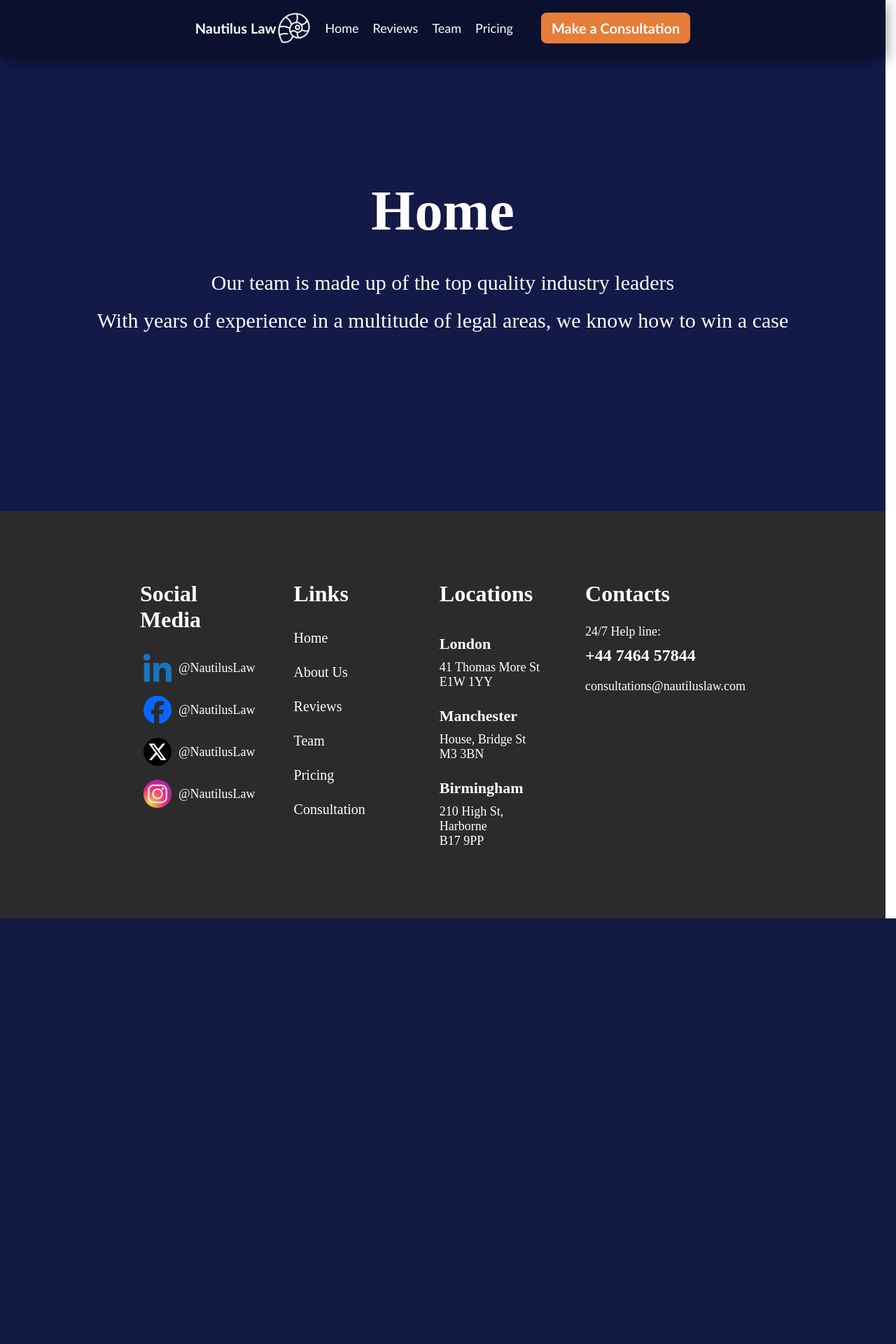
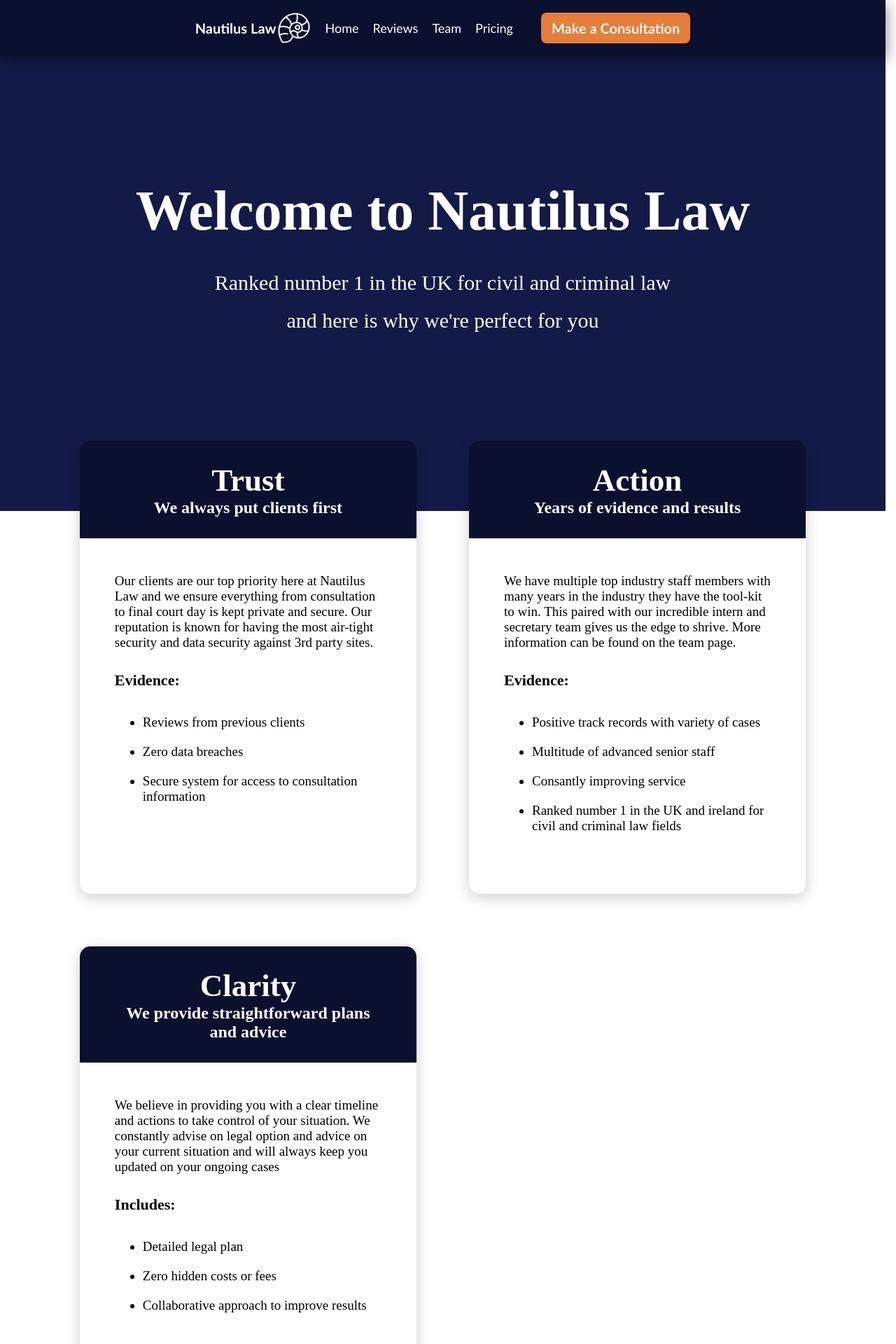
Before and after one commit to VerteyCode/SoftwareDevelopmentProject, a Django app: page / in a window 1280 px wide. Shown: the top 1920 px of the page at 70% size. Before the commit the page ends 1312 px from the top, so only its background shows below. Run offline with Django 5.2, Linux system fonts and the light colour scheme; some web fonts are replaced.

Commit message:
Made home page and removed Landing page

```diff
--- a/DjangoProject/urls.py
+++ b/DjangoProject/urls.py
@@ -25,6 +25,5 @@ urlpatterns = [
     path('review/', views.ReviewPage, name='ReviewPage'),
     path('team/', views.TeamPage, name='TeamPage'),
     path('pricing/', views.PricingPage, name='PricingPage'),
-    path('landing/', views.LandingPage, name='LandingPage'),
 
 ]
--- a/nautilus_app/views.py
+++ b/nautilus_app/views.py
@@ -49,6 +49,3 @@ def TeamPage(request):
 
 def PricingPage(request):
     return render(request, 'PricingPage.html')
-
-def LandingPage(request):
-    return render(request, 'LandingPage.html')
--- a/static/CSS/styles.css
+++ b/static/CSS/styles.css
@@ -614,3 +614,66 @@ body {
     font-weight: bold;
     text-align: end;
 }
+
+#Main-Container{
+    margin: 150px 9%;
+    margin-top: -100px;
+    margin-bottom: 150px;
+    display: grid;
+    grid-template-columns: repeat(auto-fit, minmax(450px, 1fr));
+    justify-content: center;
+    gap: 75px;
+}
+
+.Main-Box{
+    display: flex;
+    flex-direction: column;
+    box-shadow: 0 5px 20px rgba(0,0,0,0.2);
+    border-radius: 15px
+}
+
+
+.Main-Box-Header{
+    border-radius: 15px 15px 0 0;
+    background-color: #0A102E;
+    padding: 30px 50px;
+    text-align: center;
+    color: #ffffff;
+}
+
+.Main-Box-Body{
+    border-radius: 0 0 15px 15px;
+    padding: 50px;
+    flex: 1;
+    display: flex;
+    flex-direction: column;
+}
+
+.Main-Box-Title{
+    margin: 0;
+    font-size: 45px;
+    font-weight: bold;
+}
+
+.Main-Box-Type{
+    margin: 0;
+    font-size: 24px;
+    font-weight: bold;
+}
+
+.Main-Box-Info{
+    margin: 0 0 30px 0;
+    font-size: 19px;
+}
+
+.Main-Box-Includes{
+    margin: 0 0 20px 0;
+    font-size: 22px;
+    font-weight: bold;
+}
+
+.Main-Box-Points{
+    margin: 0 0 20px 0;
+    font-size: 19px;
+
+}
--- a/templates/ConsultationPage.html
+++ b/templates/ConsultationPage.html
@@ -9,7 +9,7 @@
 <body>
 <div class="NavBar">
     <div class="NavBar-Home">
-         <a href="{% url 'LandingPage' %}" >
+         <a href="{% url 'MainPage' %}" >
              Nautilus Law
              <img class="HomePageIcon" src="{% static 'images/homeButton.png' %}" alt="Home">
          </a>
@@ -117,7 +117,6 @@
     <div class="Footer-Column">
         <p class="Footer-Column-Title">Links</p>
         <a href="{% url 'MainPage' %}" >Home</a>
-        <a href="{% url 'LandingPage' %}" >About Us</a>
         <a href="{% url 'ReviewPage' %}" >Reviews</a>
         <a href="{% url 'TeamPage' %}" >Team</a>
         <a href="{% url 'PricingPage' %}" >Pricing</a>
--- a/templates/MainPage.html
+++ b/templates/MainPage.html
@@ -8,7 +8,7 @@
 <body>
 <div class="NavBar">
     <div class="NavBar-Home">
-         <a href="{% url 'LandingPage' %}" >
+         <a href="{% url 'MainPage' %}" >
              Nautilus Law
              <img class="HomePageIcon" src="{% static 'images/homeButton.png' %}" alt="Home">
          </a>
@@ -40,9 +40,57 @@
     </div>
 </div>
 <div class="Header">
-    <h1>Home</h1>
-    <p>Our team is made up of the top quality industry leaders</p>
-    <p>With years of experience in a multitude of legal areas, we know how to win a case</p>
+    <h1>Welcome to Nautilus Law</h1>
+    <p>Ranked number 1 in the UK for civil and criminal law</p>
+    <p>and here is why we're perfect for you</p>
+</div>
+<div id="Main-Container">
+    <div class="Main-Box">
+        <div class="Main-Box-Header">
+            <p class="Main-Box-Title">Trust</p>
+            <p class="Main-Box-Type">We always put clients first</p>
+        </div>
+        <div class="Main-Box-Body">
+            <p class="Main-Box-Info">Our clients are our top priority here at Nautilus Law and we ensure everything from consultation to final court day is kept private and secure. Our reputation is known for having the most air-tight security and data security against 3rd party sites.</p>
+            <p class="Main-Box-Includes">Evidence:</p>
+            <ul>
+                <li class="Main-Box-Points">Reviews from previous clients</li>
+                <li class="Main-Box-Points">Zero data breaches</li>
+                <li class="Main-Box-Points">Secure system for access to consultation information</li>
+            </ul>
+        </div>
+    </div>
+    <div class="Main-Box">
+        <div class="Main-Box-Header">
+            <p class="Main-Box-Title">Action</p>
+            <p class="Main-Box-Type">Years of evidence and results</p>
+        </div>
+        <div class="Main-Box-Body">
+            <p class="Main-Box-Info">We have multiple top industry staff members with many years in the industry they have the tool-kit to win. This paired with our incredible intern and secretary team gives us the edge to shrive. More information can be found on the team page.</p>
+            <p class="Main-Box-Includes">Evidence:</p>
+            <ul>
+                <li class="Main-Box-Points">Positive track records with variety of cases</li>
+                <li class="Main-Box-Points">Multitude of advanced senior staff</li>
+                <li class="Main-Box-Points">Consantly improving service</li>
+                <li class="Main-Box-Points">Ranked number 1 in the UK and ireland for civil and criminal law fields</li>
+            </ul>
+        </div>
+    </div>
+    <div class="Main-Box">
+        <div class="Main-Box-Header">
+            <p class="Main-Box-Title">Clarity</p>
+            <p class="Main-Box-Type">We provide straightforward plans and advice</p>
+        </div>
+        <div class="Main-Box-Body">
+            <p class="Main-Box-Info">We believe in providing you with a clear timeline and actions to take control of your situation. We constantly advise on legal option and advice on your current situation and will always keep you updated on your ongoing cases</p>
+            <p class="Main-Box-Includes">Includes:</p>
+            <ul>
+                <li class="Main-Box-Points">Detailed legal plan</li>
+                <li class="Main-Box-Points">Zero hidden costs or fees</li>
+                <li class="Main-Box-Points">Collaborative approach to improve results</li>
+            </ul>
+        </div>
+    </div>
 </div>
 <div class="Footer">
     <div class="Footer-Column">
@@ -67,7 +115,6 @@
     <div class="Footer-Column">
         <p class="Footer-Column-Title">Links</p>
         <a href="{% url 'MainPage' %}" >Home</a>
-        <a href="{% url 'LandingPage' %}" >About Us</a>
         <a href="{% url 'ReviewPage' %}" >Reviews</a>
         <a href="{% url 'TeamPage' %}" >Team</a>
         <a href="{% url 'PricingPage' %}" >Pricing</a>
--- a/templates/PricingPage.html
+++ b/templates/PricingPage.html
@@ -9,7 +9,7 @@
 <body>
 <div class="NavBar">
     <div class="NavBar-Home">
-         <a href="{% url 'LandingPage' %}" >
+         <a href="{% url 'MainPage' %}" >
              Nautilus Law
              <img class="HomePageIcon" src="{% static 'images/homeButton.png' %}" alt="Home">
          </a>
@@ -124,7 +124,6 @@
     <div class="Footer-Column">
         <p class="Footer-Column-Title">Links</p>
         <a href="{% url 'MainPage' %}" >Home</a>
-        <a href="{% url 'LandingPage' %}" >About Us</a>
         <a href="{% url 'ReviewPage' %}" >Reviews</a>
         <a href="{% url 'TeamPage' %}" >Team</a>
         <a href="{% url 'PricingPage' %}" >Pricing</a>
--- a/templates/ReviewPage.html
+++ b/templates/ReviewPage.html
@@ -9,7 +9,7 @@
 <body>
 <div class="NavBar">
     <div class="NavBar-Home">
-         <a href="{% url 'LandingPage' %}" >
+         <a href="{% url 'MainPage' %}" >
              Nautilus Law
              <img class="HomePageIcon" src="{% static 'images/homeButton.png' %}" alt="Home">
          </a>
@@ -127,7 +127,6 @@
     <div class="Footer-Column">
         <p class="Footer-Column-Title">Links</p>
         <a href="{% url 'MainPage' %}" >Home</a>
-        <a href="{% url 'LandingPage' %}" >About Us</a>
         <a href="{% url 'ReviewPage' %}" >Reviews</a>
         <a href="{% url 'TeamPage' %}" >Team</a>
         <a href="{% url 'PricingPage' %}" >Pricing</a>
--- a/templates/TeamPage.html
+++ b/templates/TeamPage.html
@@ -9,7 +9,7 @@
 <body>
 <div class="NavBar">
     <div class="NavBar-Home">
-         <a href="{% url 'LandingPage' %}" >
+         <a href="{% url 'MainPage' %}" >
              Nautilus Law
              <img class="HomePageIcon" src="{% static 'images/homeButton.png' %}" alt="Home">
          </a>
@@ -77,7 +77,6 @@
     <div class="Footer-Column">
         <p class="Footer-Column-Title">Links</p>
         <a href="{% url 'MainPage' %}" >Home</a>
-        <a href="{% url 'LandingPage' %}" >About Us</a>
         <a href="{% url 'ReviewPage' %}" >Reviews</a>
         <a href="{% url 'TeamPage' %}" >Team</a>
         <a href="{% url 'PricingPage' %}" >Pricing</a>
```
Also changed, not shown: templates/LandingPage.html (deleted, +0 -94 lines).
